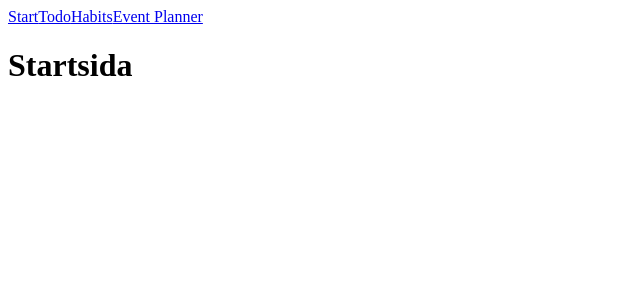
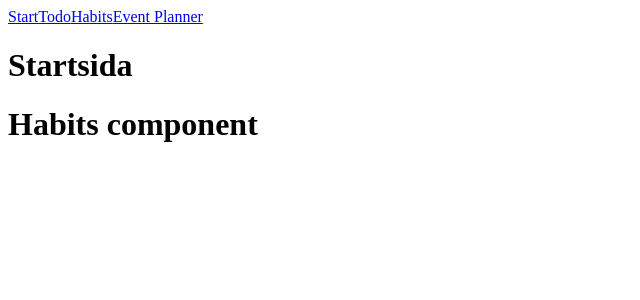
Before and after one commit to Ebba-Ene/projektarbete-productivity-assistant-application, a React (Vite) app: page /habits in a window 1280 px wide. Shown: the top 300 px of the page, without its empty margins (0-640 px from the left). Built offline with nearby package versions, Linux system fonts and the light colour scheme.

Commit message:
Add functionality useContext with exisiting values in array and function to console log items in array

```diff
--- /dev/null
+++ b/src/context/HabitsContext.jsx
@@ -0,0 +1,16 @@
+import { createContext, useState } from "react"
+
+export const HabitsContext = createContext()
+
+const HabitsProvider = ({ children }) => {
+  const [habits, setHabits] = useState([
+    { title: "read", repetitions: 2, priority: "low" },
+  ])
+  const showArray = (habits) => {
+    console.log("showArray function sees habits as: " + JSON.stringify(habits))
+  }
+
+  return <HabitsContext value={{ habits, showArray }}>{children}</HabitsContext>
+}
+
+export default HabitsProvider
--- a/src/main.jsx
+++ b/src/main.jsx
@@ -2,9 +2,12 @@ import { StrictMode } from "react"
 import { createRoot } from "react-dom/client"
 import "./index.css"
 import App from "./App.jsx"
+import HabitsProvider from "./context/HabitsContext.jsx"
 
 createRoot(document.getElementById("root")).render(
   <StrictMode>
-    <App />
+    <HabitsProvider>
+      <App />
+    </HabitsProvider>
   </StrictMode>
 )
--- a/src/pages/Habits/Habits.jsx
+++ b/src/pages/Habits/Habits.jsx
@@ -1,5 +1,14 @@
+import { useContext } from "react"
+import { HabitsContext } from "../../context/HabitsContext"
+
 const Habits = () => {
-
+  const { habits, showArray } = useContext(HabitsContext)
+  return (
+    <>
+      <h1>Habits component</h1>
+      {showArray(habits)}
+    </>
+  )
 }
 
 export default Habits
```
